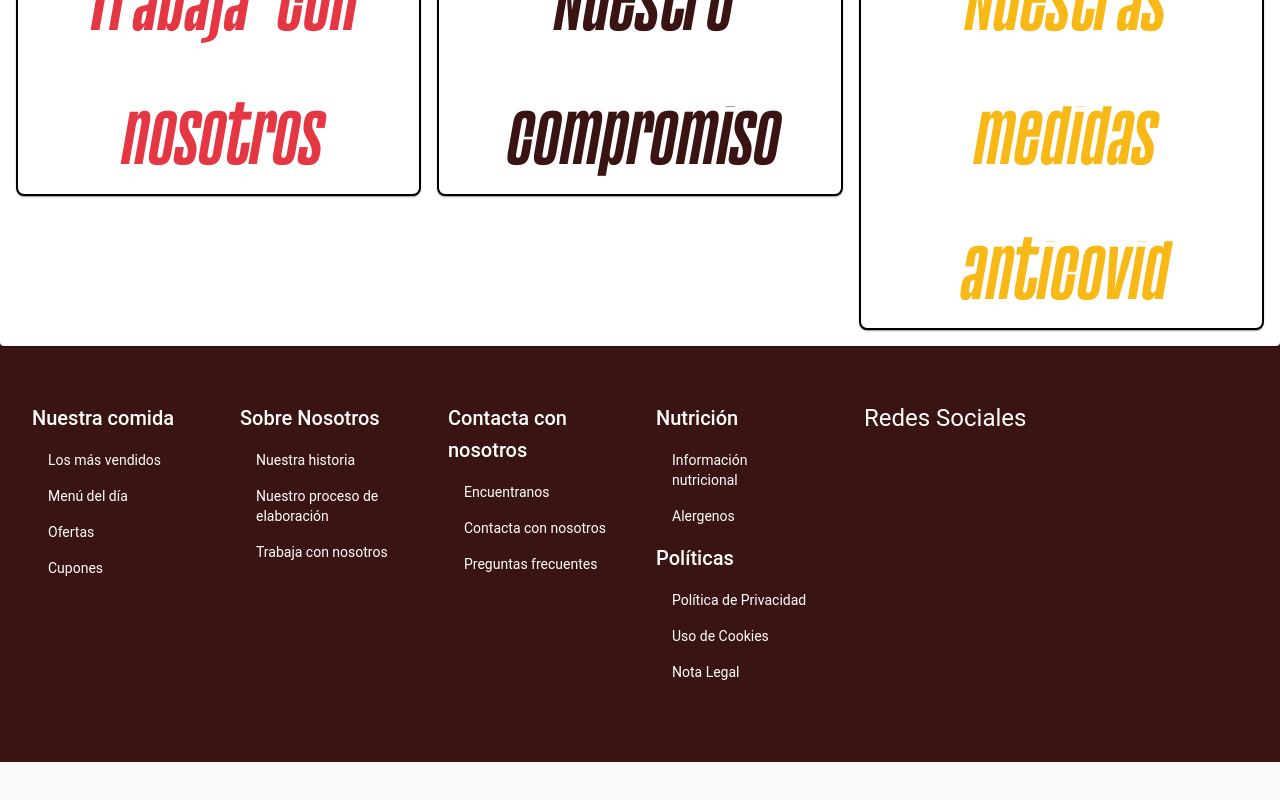
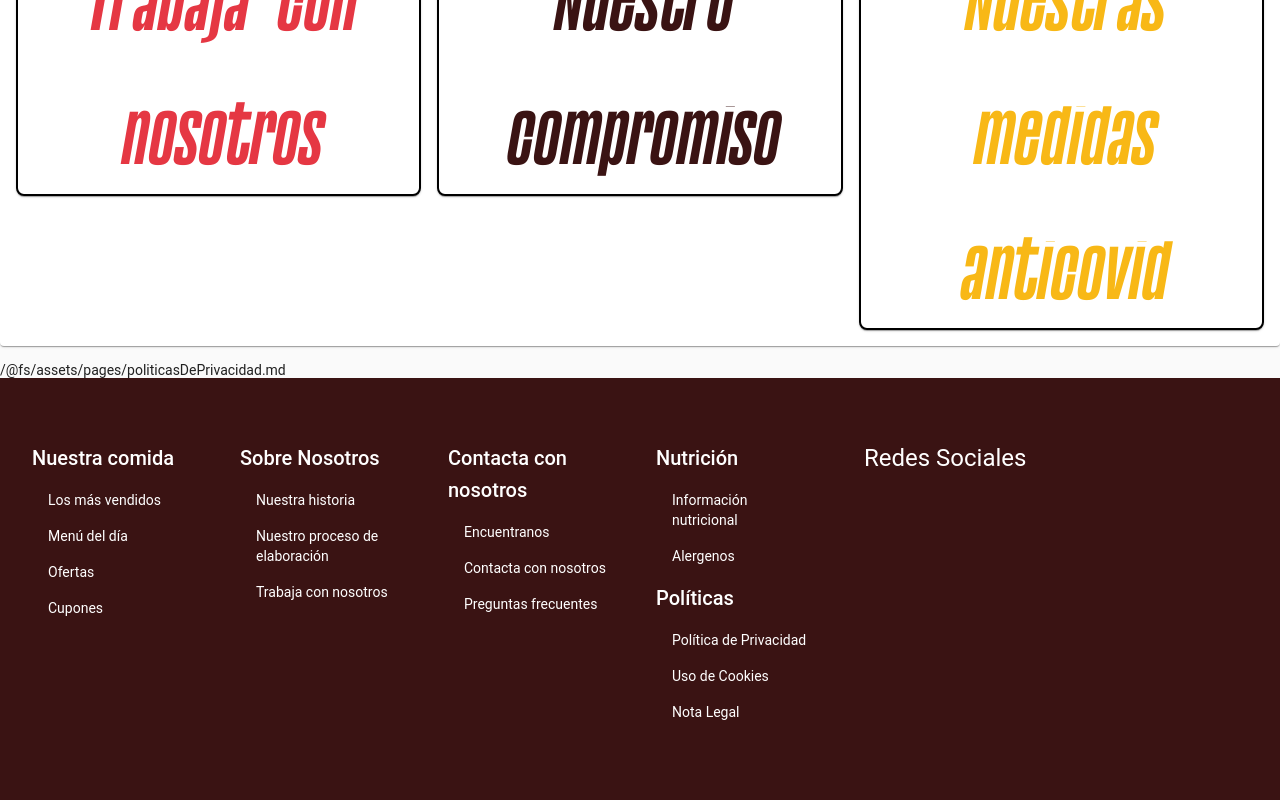
Before and after one commit to p3javier/kfs-app, a React (Vite) app: page / in a window 1280 px wide. Shown: the part 1968-2768 px from the top of the page. Before the commit the page ends 2730 px from the top, so only its background shows below. Built offline with nearby package versions, Linux system fonts and the light colour scheme.

Commit message:
markdown react loader added

```diff
--- a/src/App.tsx
+++ b/src/App.tsx
@@ -2,11 +2,15 @@ import React, { useState } from "react";
 import Header from "./features/Header/Header";
 import Home from "./features/Home/Home";
 import Footer from "./features/Footer/Footer";
+import Template from "./templates/InfoPage";
+
+import test from "../assets/pages/politicasDePrivacidad.md?raw";
 function App() {
   return (
     <div className="App">
       <Header />
       <Home />
+      <Template markdown={test} />
       <Footer />
     </div>
   );
--- /dev/null
+++ b/src/globals.d.ts
@@ -0,0 +1 @@
+declare module "*.md";
--- a/src/templates/InfoPage.tsx
+++ b/src/templates/InfoPage.tsx
@@ -1,5 +1,11 @@
-import React from "react";
+import React, { useState, useEffect } from "react";
+import ReactMarkdown from "react-markdown";
 
-export default function InfoTemplate() {
-  return <div></div>;
+export default function InfoTemplate(props: { markdown: string }) {
+  const { markdown } = props;
+  return (
+    <div>
+      <ReactMarkdown children={markdown} />
+    </div>
+  );
 }
```
Also changed, not shown: src/assets/pages/politicasDePrivacidad.md (added, +7 -0 lines), 1 other file (tests, documents, lock files or other folders).
